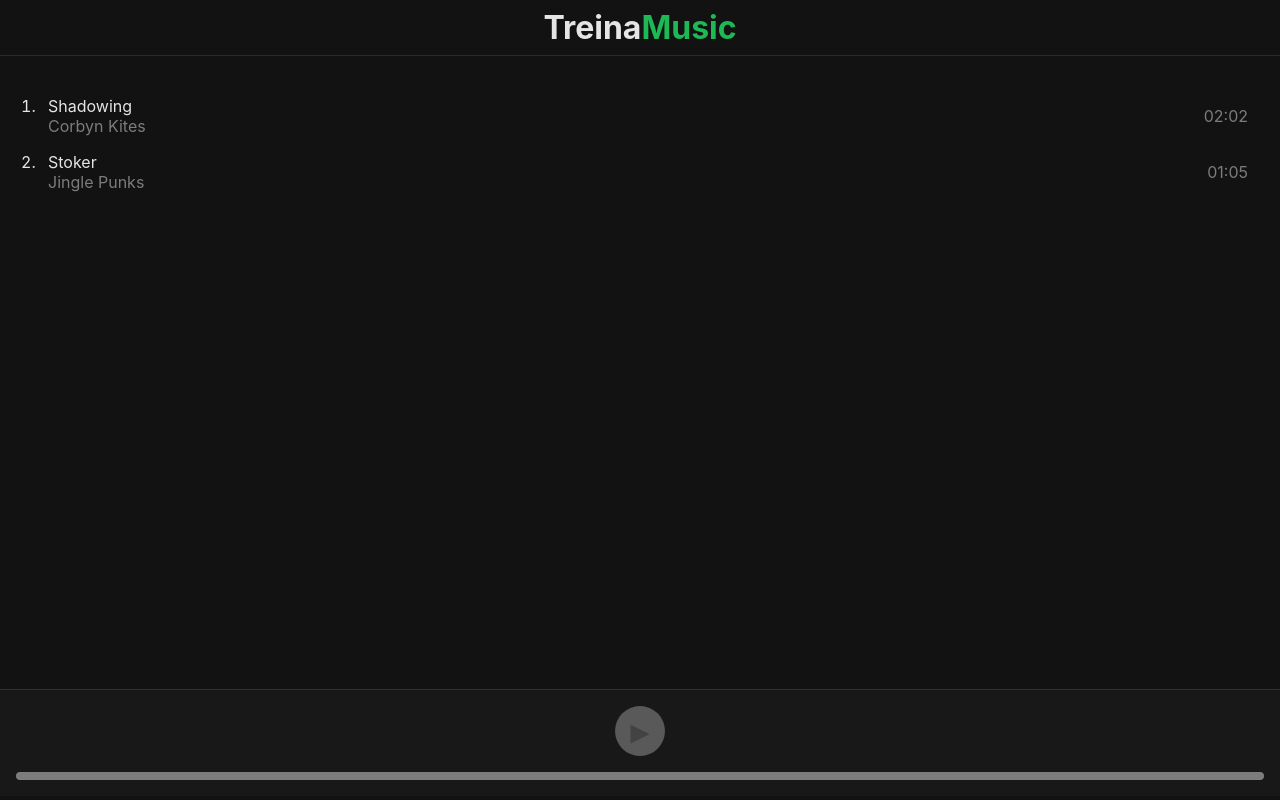
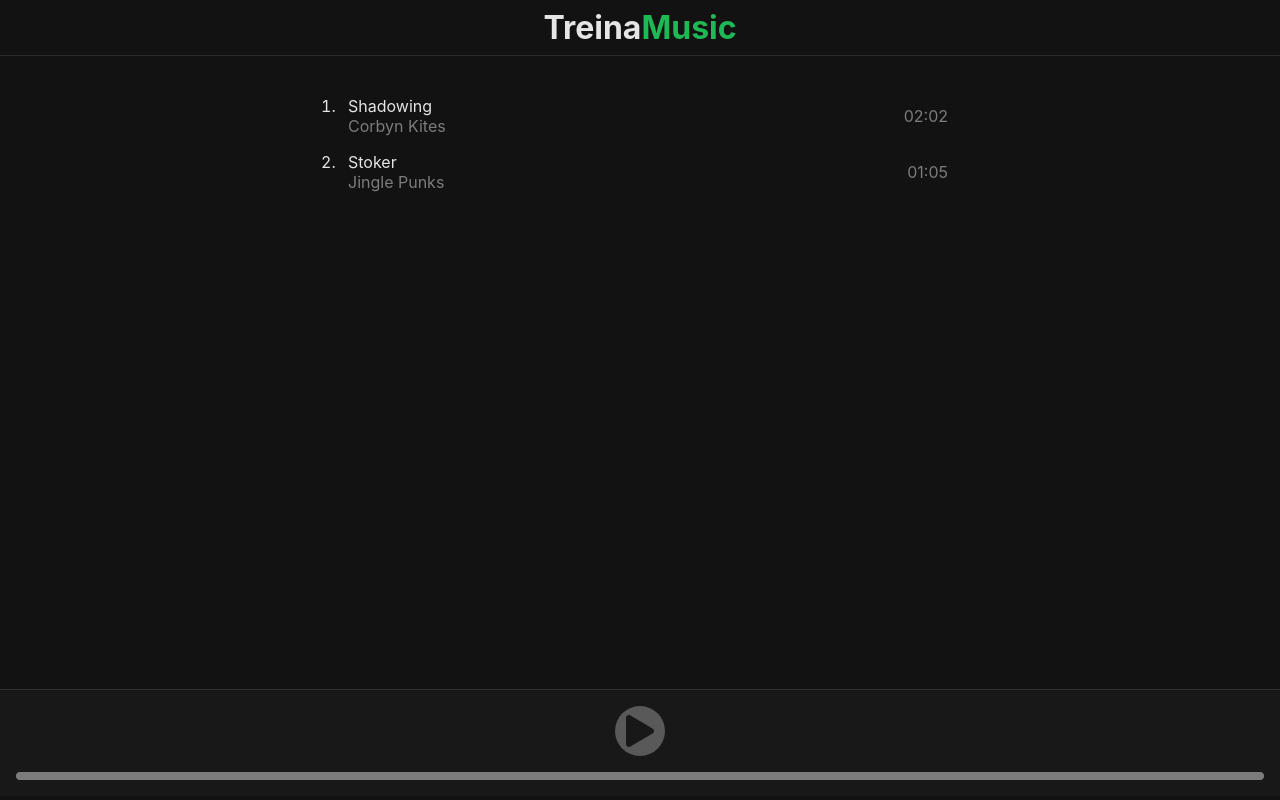
Before and after one commit to jleandrodev/treinamusic, a React (Create React App) app: page / in a window 1280 px wide. Built offline with nearby package versions, Linux system fonts and the light colour scheme.

Commit message:
Ajuste nos icones do botão play/pause

```diff
--- a/package.json
+++ b/package.json
@@ -8,6 +8,7 @@
     "@testing-library/user-event": "^13.5.0",
     "react": "^18.2.0",
     "react-dom": "^18.2.0",
+    "react-icons": "^4.8.0",
     "react-scripts": "5.0.1",
     "web-vitals": "^2.1.4"
   },
--- a/src/ui/components/data-display/AudioPlayer/AudioPlayer.jsx
+++ b/src/ui/components/data-display/AudioPlayer/AudioPlayer.jsx
@@ -1,6 +1,7 @@
 import { useEffect, useMemo, useRef, useState } from "react";
 import styles from "./AudioPlayer.module.css";
 import TimeLine from "../../inputs/TimeLine/Timeline";
+import { FaPlay, FaPause } from 'react-icons/fa'
 
 export default function AudioPlayer(props) {
   const [isPlaying, setIsPlaying] = useState(false);
@@ -68,7 +69,7 @@ export default function AudioPlayer(props) {
           disabled={!canPlay}
           onClick={handlePlay}
         >
-          {isPlaying ? `\u2759\u2759` : `\u25b8`}
+          {isPlaying ? <FaPause /> : <FaPlay />}
         </button>
         <TimeLine width={width} onChangeWidth={onChangeTime} />
         <audio
--- a/src/ui/components/data-display/AudioPlayer/AudioPlayer.module.css
+++ b/src/ui/components/data-display/AudioPlayer/AudioPlayer.module.css
@@ -11,12 +11,19 @@
 .play-button {
   width: 50px;
   height: 50px;
+  padding: 0;
   border-radius: 50%;
   border: none;
   cursor: pointer;
   transition: 0.3s;
-  font-size: 38px;
-  margin-bottom: 16px
+  font-size: 32px;
+  color: var(--background-paper);
+  display: flex;
+  justify-content: center;
+  align-items: center;
+  margin: auto;
+  margin-bottom: 16px;
+
 }
 
 .play-button:hover {
--- a/src/ui/components/data-display/MusicList/MusicList.module.css
+++ b/src/ui/components/data-display/MusicList/MusicList.module.css
@@ -3,13 +3,15 @@
   margin: 32px 0 0;
   max-height: 100%;
   min-height: 100px;
-  overflow-y: auto
+  overflow-y: auto;
 
 }
 
 .music-list-item {
   padding: 8px 32px 8px 8px;
   cursor: pointer;
+  max-width: 600px;
+  margin: 0 auto;
 }
 
 .music-list-item:hover {
```
Also changed, not shown: 1 other file (tests, documents, lock files or other folders).
